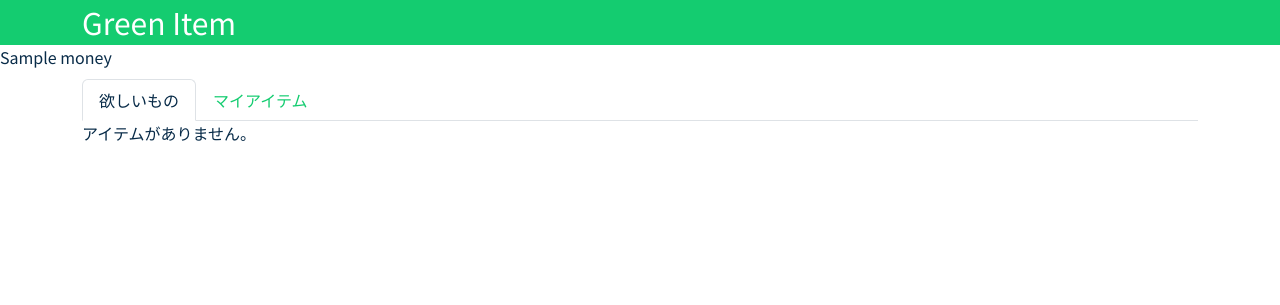
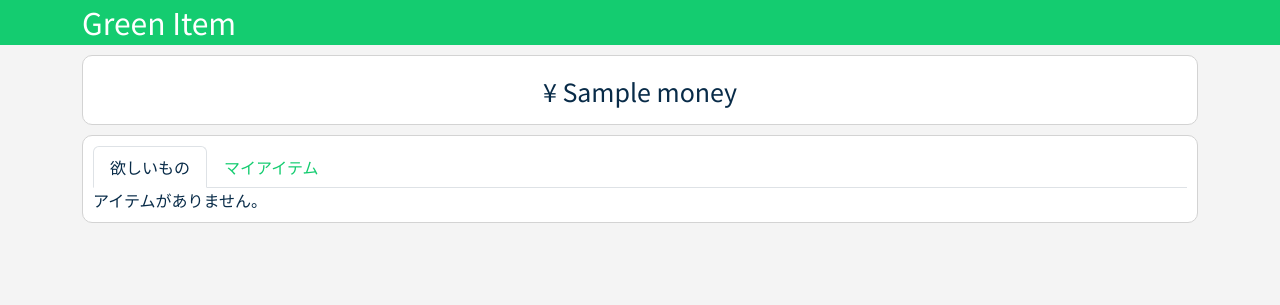
Before and after one commit to KazukiOhta-kazu/GreenItem, a Django app: template mysite/GreenItem/templates/greenitem/index.html in a window 1280 px wide. Shown: the top 305 px of the page. Run offline with Django 4.2, Linux system fonts and the light colour scheme; the template is opened without the code that fills it: most values are stand-ins (such as "Sample title", 1, 10 or a date in 2020).

Commit message:
レイアウトの追加

```diff
--- a/mysite/GreenItem/static/greenitem/base.css
+++ b/mysite/GreenItem/static/greenitem/base.css
@@ -5,6 +5,7 @@
 body {
     color: var(--string-color);
     font-family: "Noto Sans JP", sans-serif;
+    background-color: #f4f4f4;
 }
 
 a {
--- a/mysite/GreenItem/static/greenitem/color.css
+++ b/mysite/GreenItem/static/greenitem/color.css
@@ -1,4 +1,4 @@
 :root {
-    --main-color: #14CC70;
+    --main-color: #14cc70;
     --string-color: #082b48;
 }
--- /dev/null
+++ b/mysite/GreenItem/static/greenitem/common.css
@@ -0,0 +1,5 @@
+.contents {
+    background-color: #fff;
+    border: 1px solid #d3d3d3;
+    border-radius: 10px;
+}
--- a/mysite/GreenItem/static/greenitem/header.css
+++ b/mysite/GreenItem/static/greenitem/header.css
@@ -1,6 +1,7 @@
 header {
     background-color: var(--main-color);
     height: 45px;
+    margin-bottom: 10px;
 }
 
 header h1 {
--- a/mysite/GreenItem/static/greenitem/list.css
+++ b/mysite/GreenItem/static/greenitem/list.css
@@ -1,5 +1,9 @@
 .list {
     margin: 10px 0;
+}
+
+.list-contents {
+    padding: 10px;
 }
 
 .nav-link {
--- /dev/null
+++ b/mysite/GreenItem/static/greenitem/money.css
@@ -0,0 +1,9 @@
+.money-contents {
+    height: 70px;
+}
+
+.user-money {
+    font-size: 25px;
+    text-align: center;
+    line-height: 70px;
+}
--- /dev/null
+++ b/mysite/GreenItem/static/greenitem/reset.css
@@ -0,0 +1,3 @@
+h1, h2, h3, h4, h5, h6, p {
+    margin: 0;
+}
--- a/mysite/GreenItem/static/greenitem/style.css
+++ b/mysite/GreenItem/static/greenitem/style.css
@@ -1,4 +1,7 @@
 @import "color.css";
+@import "reset.css";
 @import "base.css";
+@import "common.css";
 @import "header.css";
+@import "money.css";
 @import "list.css";
--- a/mysite/GreenItem/templates/greenitem/index.html
+++ b/mysite/GreenItem/templates/greenitem/index.html
@@ -3,11 +3,16 @@
 {% block content %}
 
 <section class="money">
-    {{ money }}
+    <div class="container">
+        <div class="contents money-contents">
+            <p class="user-money">¥ {{ money }}</p>
+        </div>
+    </div>
 </section>
 
 <section class="list">
     <div class="container">
+        <div class="contents list-contents">
             <ul class="nav nav-tabs" id="myTab" role="tablist">
                 <li class="nav-item" role="presentation">
                     <button class="nav-link active" id="wish-tab" data-bs-toggle="tab" data-bs-target="#wish-tab-pane" type="button" role="tab" aria-controls="wish-tab-pane" aria-selected="true">欲しいもの</button>
@@ -26,6 +31,7 @@
                 </div>
             </div>
         </div>
+    </div>
 </section>
 
 {% endblock %}
```
Lines whose indentation alone changed are shown as unchanged.
